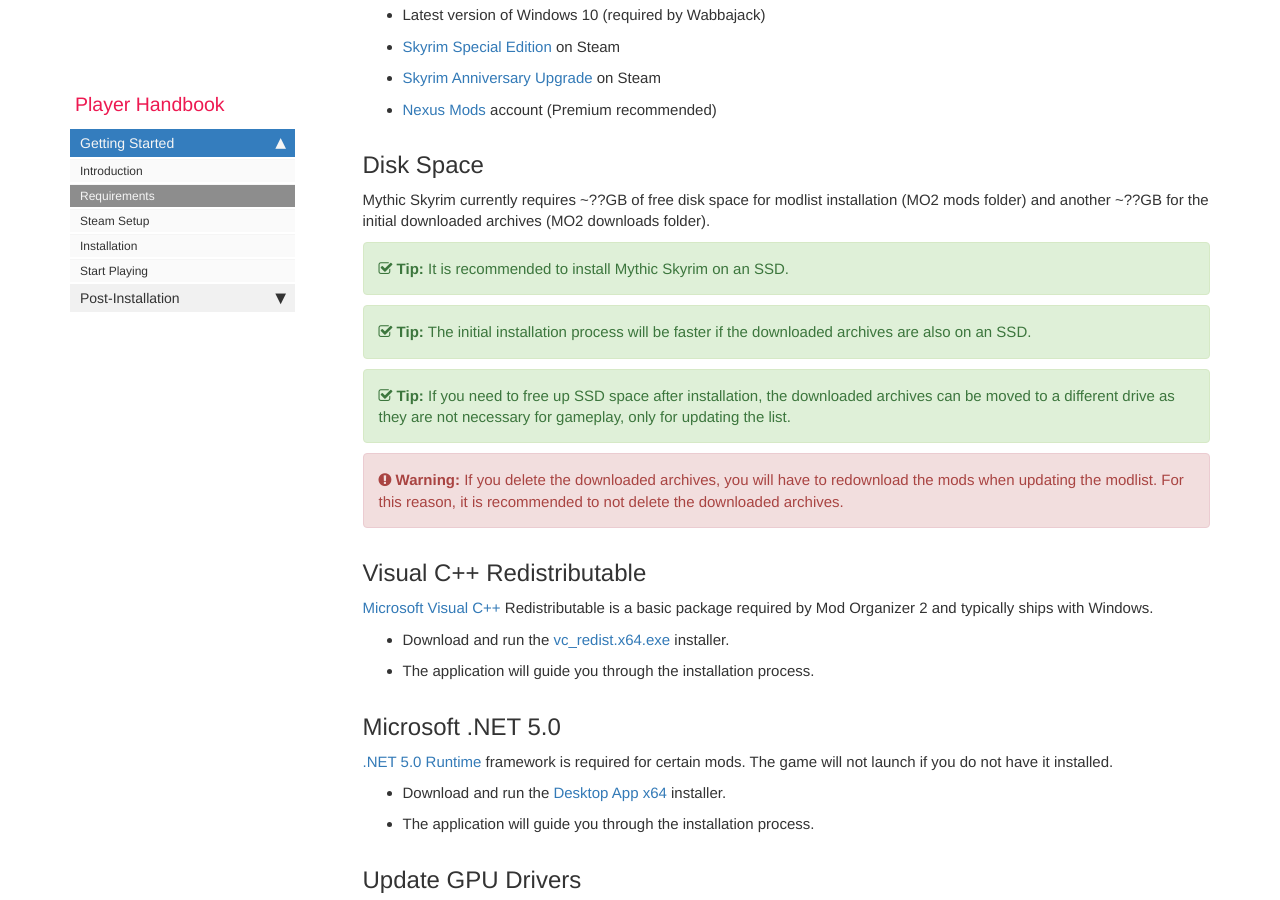
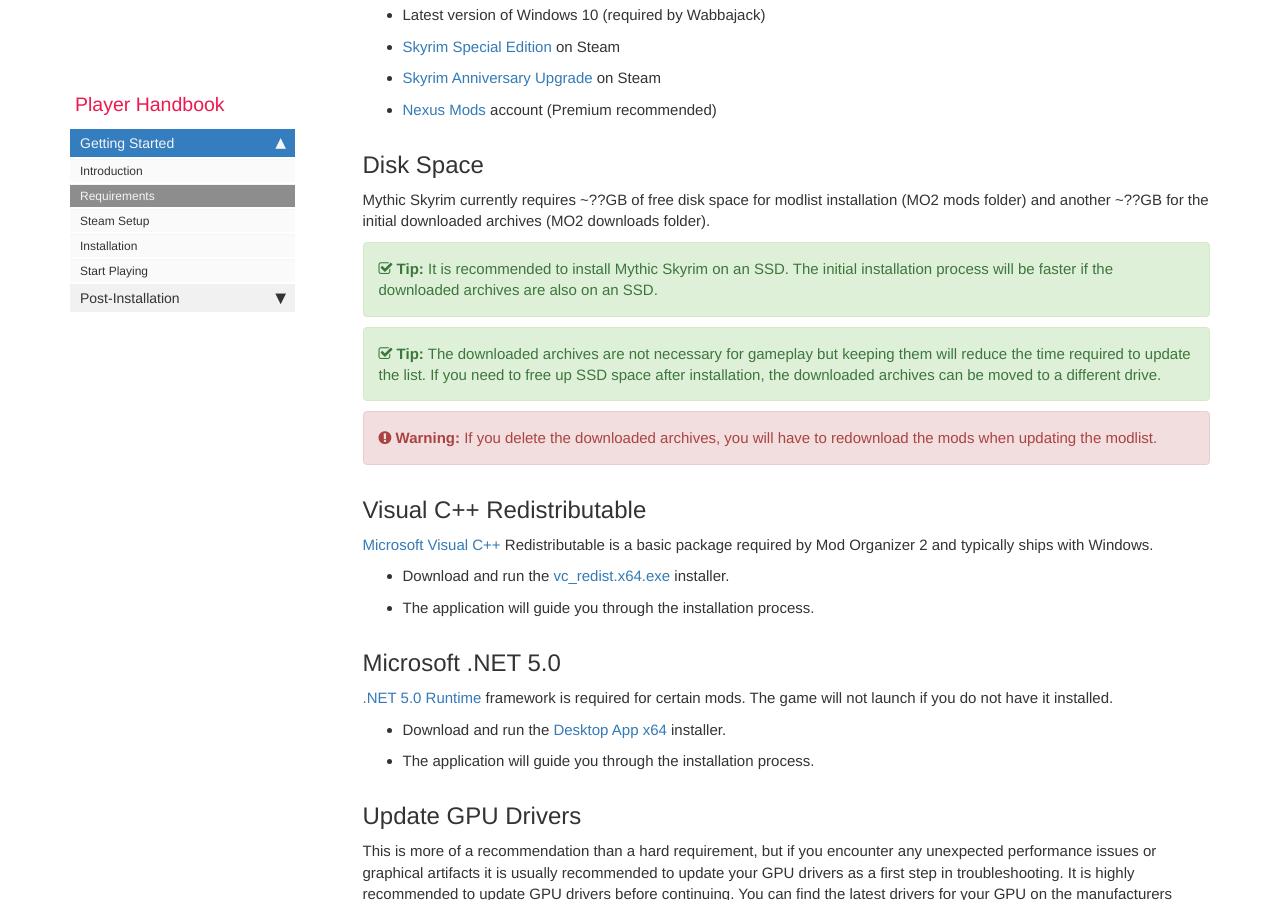
Before and after one commit to mythic-mods/mythic-mods.github.io, a Jekyll site: the page built from pages/mythic-skyrim/mythic-skyrim-requirements.md, in a window 1280 px wide and 900 px high, scrolled down 434 px. Built offline with Jekyll 4.4.1, drawn with Linux system fonts in a browser that asks for light colours; comment, search, counter and statistics services are not loaded.

Commit message:
Update mythic-skyrim-requirements.md

```diff
--- a/pages/mythic-skyrim/mythic-skyrim-requirements.md
+++ b/pages/mythic-skyrim/mythic-skyrim-requirements.md
@@ -19,15 +19,16 @@ summary: The following are required to install and play Mythic Skyrim.
 
 Mythic Skyrim currently requires ~??GB of free disk space for modlist installation (MO2 mods folder) and another ~??GB for the initial downloaded archives (MO2 downloads folder).
 
-{% include tip.html content="It is recommended to install Mythic Skyrim on an SSD." %}
+{% include tip.html content=
+"It is recommended to install Mythic Skyrim on an SSD.
+The initial installation process will be faster if the downloaded archives are also on an SSD." %}
 
-{% include tip.html content="The initial installation process will be faster if the downloaded archives are also on an SSD." %}
-
-{% include tip.html content="If you need to free up SSD space after installation, the downloaded archives can be moved to a different drive as they are not necessary for gameplay, only for updating the list." %}
+{% include tip.html content=
+"The downloaded archives are not necessary for gameplay but keeping them will reduce the time required to update the list.
+If you need to free up SSD space after installation, the downloaded archives can be moved to a different drive." %}
 
 {% include warning.html content=
-"If you delete the downloaded archives, you will have to redownload the mods when updating the modlist.
-For this reason, it is recommended to not delete the downloaded archives." %}
+"If you delete the downloaded archives, you will have to redownload the mods when updating the modlist." %}
 
 
 ## Visual C++ Redistributable
```
